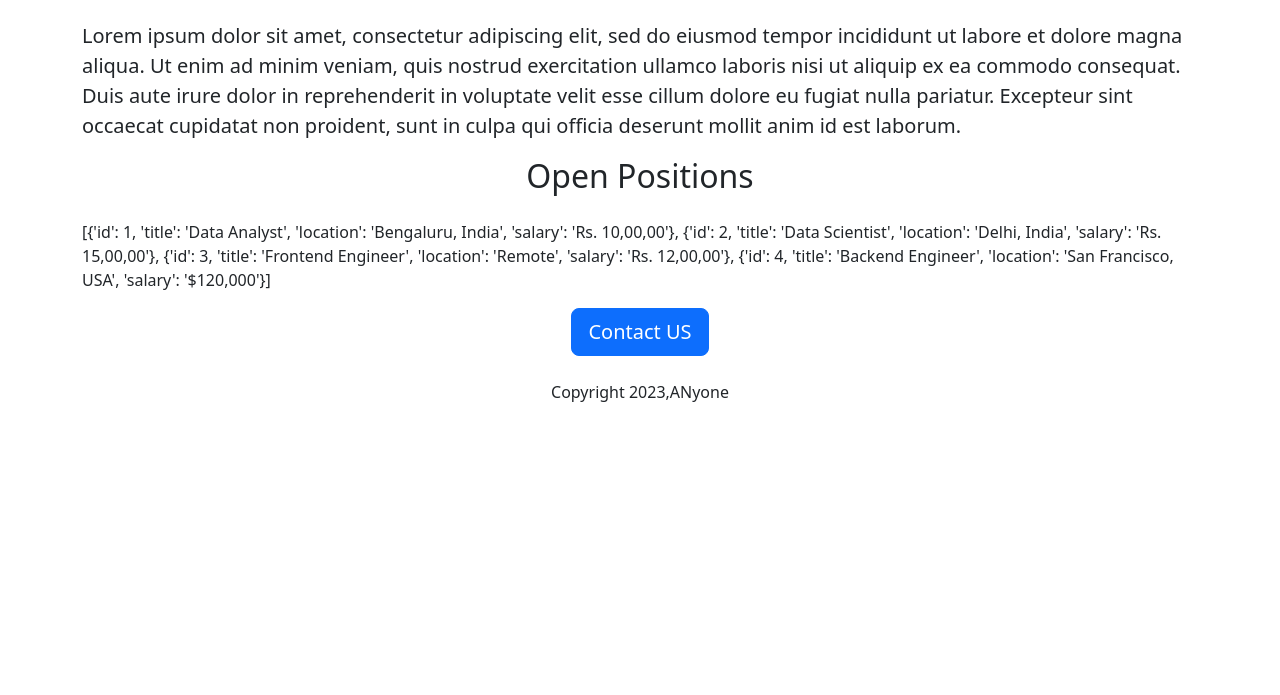
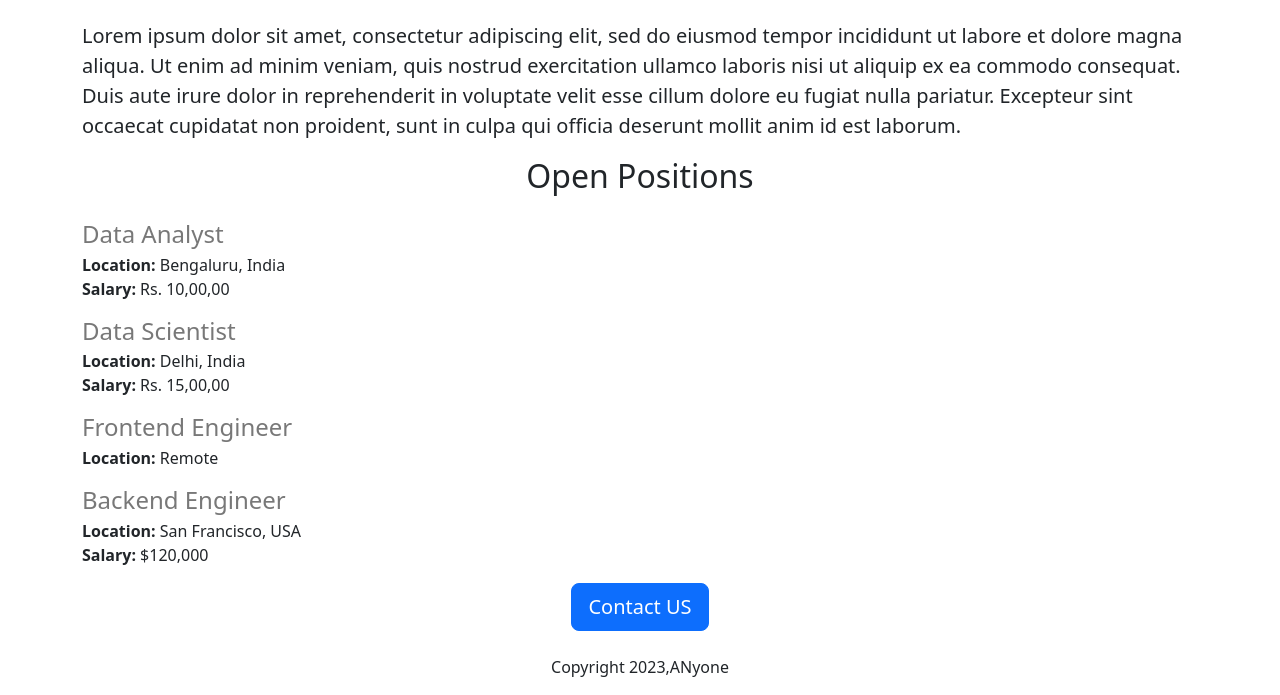
Before and after one commit to Kool-Cool/Complete_flask_Webapp_Career, a Flask app: page / in a window 1280 px wide. Shown: the part 489-1184 px from the top of the page. Before the commit the page ends 891 px from the top, so only its background shows below. Run offline with Flask 3, Linux system fonts and the light colour scheme.

Commit message:
Rendering  Dynamic Dara using jinja code

```diff
--- a/app.py
+++ b/app.py
@@ -20,7 +20,7 @@ JOBS = [
     "id":3,
     "title":"Frontend Engineer",
     "location":"Remote",
-    "salary":"Rs. 12,00,00"
+    # "salary":"Rs. 12,00,00"
   },
   {
     "id":4,
--- a/templates/home.html
+++ b/templates/home.html
@@ -27,7 +27,16 @@
       </p>
       <h2 class="text-center mt-2 mb-4">Open Positions</h2>
       <p >
-        {{jobs_to_show}}
+        {% for char in jobs_to_show %}
+          <div style="margin-bottom:16px;">
+            <h4 style="color:rgb(120,120,120); margin-bottom:4px;">{{char["title"]}}</h4>
+            <div><b>Location:</b> {{char["location"]}}</div>
+            {% if "salary" in char %}
+            <div><b>Salary:</b> {{char["salary"]}}</div>
+            {% endif %}
+
+          </div>
+        {% endfor %}
       </p>
 
       <div class="text-center" >
```
